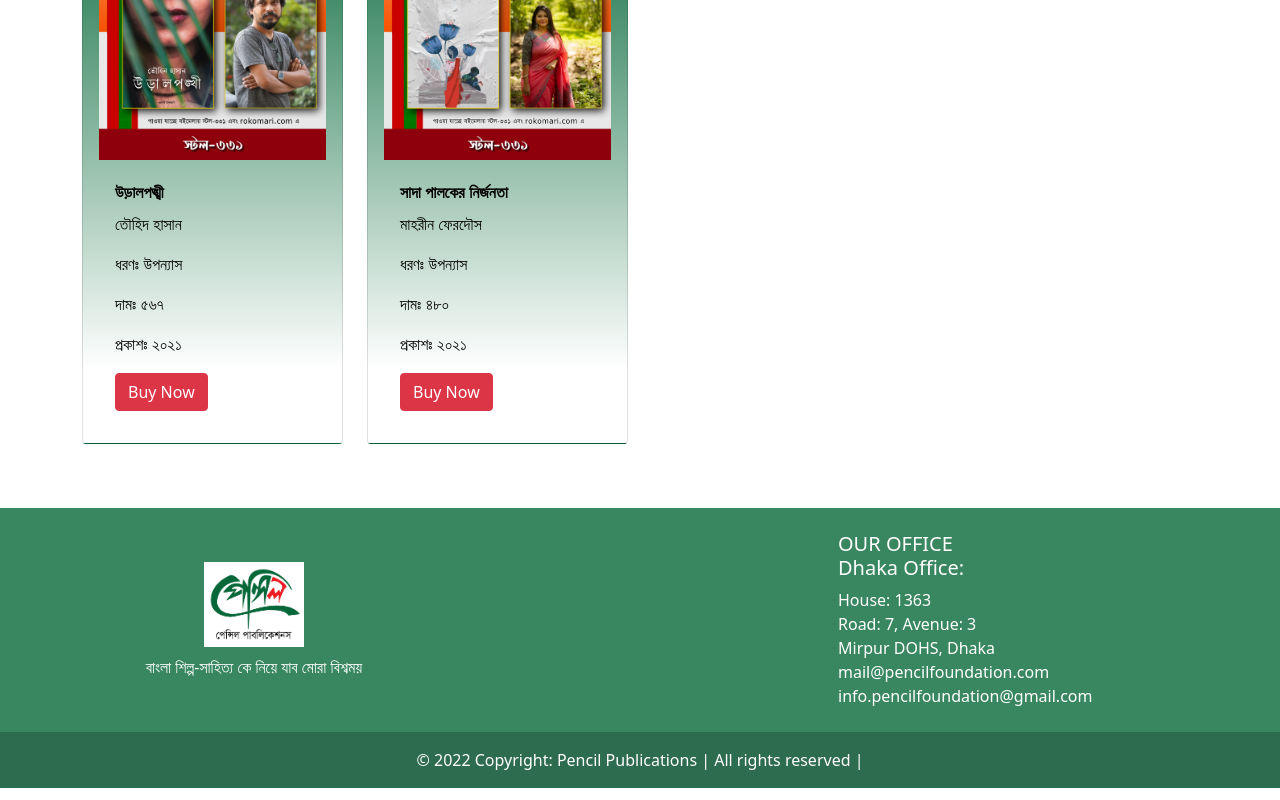
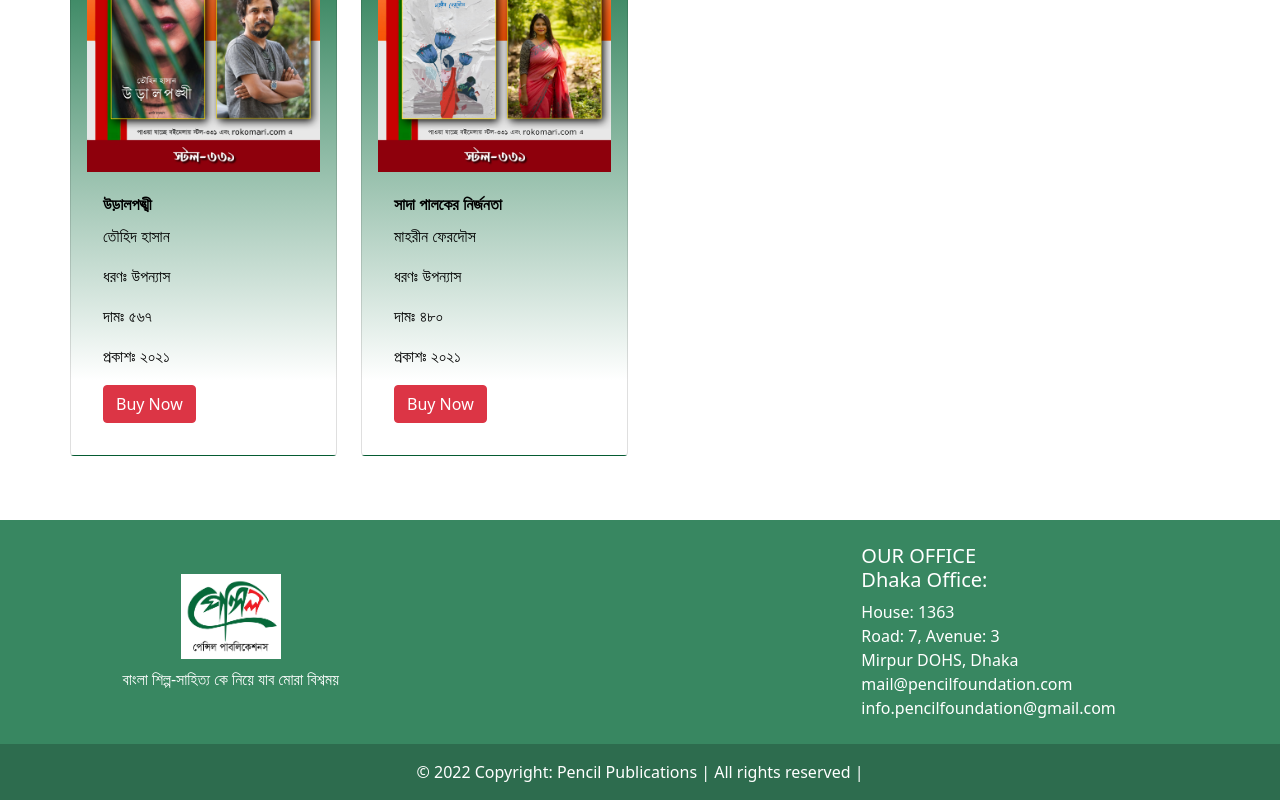
Before and after one commit to sakibul-munna/Pencil-Publications, a React (Create React App) app in the folder frontend/: page / in a window 1280 px wide. Shown: the part 992-1792 px from the top of the page. Built offline with nearby package versions, Linux system fonts and the light colour scheme; a web font is replaced by a local one.

Commit message:
To make the front-end responsive.

```diff
--- a/frontend/src/App.js
+++ b/frontend/src/App.js
@@ -7,7 +7,7 @@ import AdContainer from "./components/AdContainer";
 
 const App = () => {
   return (
-    <>
+    <Container fluid className="gx-0">
       <Header />
       <HeaderContainer />
       <AdContainer />
@@ -17,7 +17,7 @@ const App = () => {
         </Container>
       </main>
       <Footer />
-    </>
+    </Container>
   );
 };
 
--- a/frontend/src/components/Footer.js
+++ b/frontend/src/components/Footer.js
@@ -8,7 +8,7 @@ const Footer = () => {
       className="text-white text-center text-lg-left"
       style={{ backgroundColor: "#388761" }}
     >
-      <MDBContainer className="p-4">
+      <MDBContainer fluid className="p-4">
         <MDBRow>
           <MDBCol
             lg="8"
```
